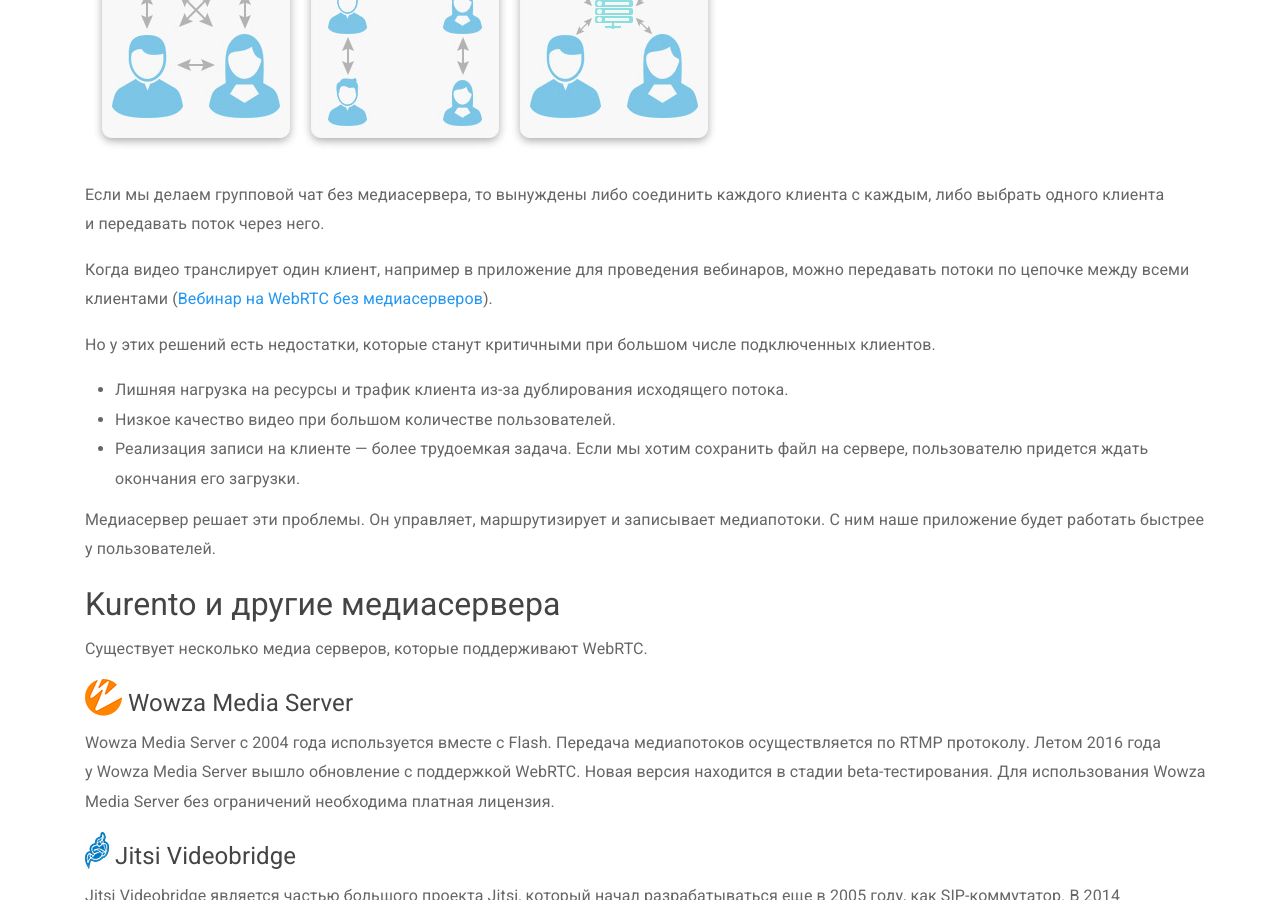
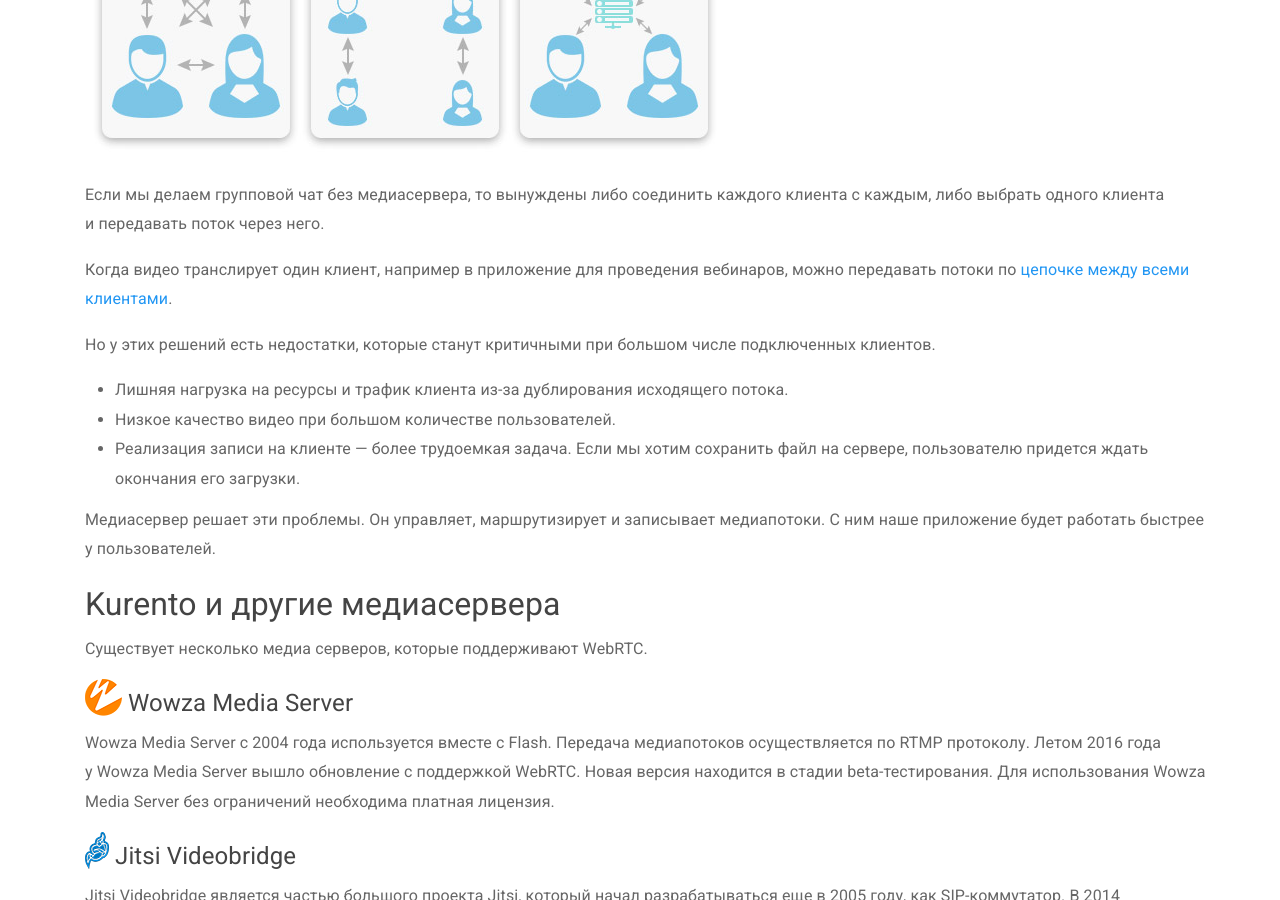
Before and after one commit to forasoft/forasoft.github.io, a Jekyll site: the page built from _posts/2017-03-27-kurento-media-server-overview.md, in a window 1280 px wide and 900 px high, scrolled down 529 px. Built offline with Jekyll 4.4.1, drawn with Linux system fonts in a browser that asks for light colours; nearby versions of some CDN libraries; comment, search, counter and statistics services are not loaded.

```diff
--- a/_posts/2017-03-24-kurento-overview.md
+++ b/_posts/2017-03-27-kurento-media-server-overview.md
@@ -15,7 +15,7 @@ Kurento&nbsp;&mdash; это бесплатный [WebRTC](/webrtc-in-plain-russi
 
 Если мы&nbsp;делаем групповой чат без медиасервера, то&nbsp;вынуждены либо соединить каждого клиента с&nbsp;каждым, либо выбрать одного клиента и&nbsp;передавать поток через него.
 
-Когда видео транслирует один клиент, например в&nbsp;приложение для проведения вебинаров, можно передавать потоки по&nbsp;цепочке между всеми клиентами ([Вебинар на&nbsp;WebRTC без медиасерверов](/chain-webrtc)).
+Когда видео транслирует один клиент, например в&nbsp;приложение для проведения вебинаров, можно передавать потоки по&nbsp;[цепочке между всеми клиентами](/chain-webrtc).
 
 Но&nbsp;у&nbsp;этих решений есть недостатки, которые станут критичными при большом числе подключенных клиентов.
 
@@ -52,6 +52,7 @@ Kurento&nbsp;&mdash; это бесплатный WebRTC медиа сервер,
 
 Kurento Media Server предоставляет следующий функционал из&nbsp;коробки:
 ![](/assets/posts/kurento-overview/Cloud.jpg)
+
 Этот функционал обеспечивают встроенные модули.
 
 ![](/assets/posts/kurento-overview/API.jpg)
```
Also changed, not shown: other parts of _posts/2017-03-27-kurento-media-server-overview.md (+1 -1 lines).
